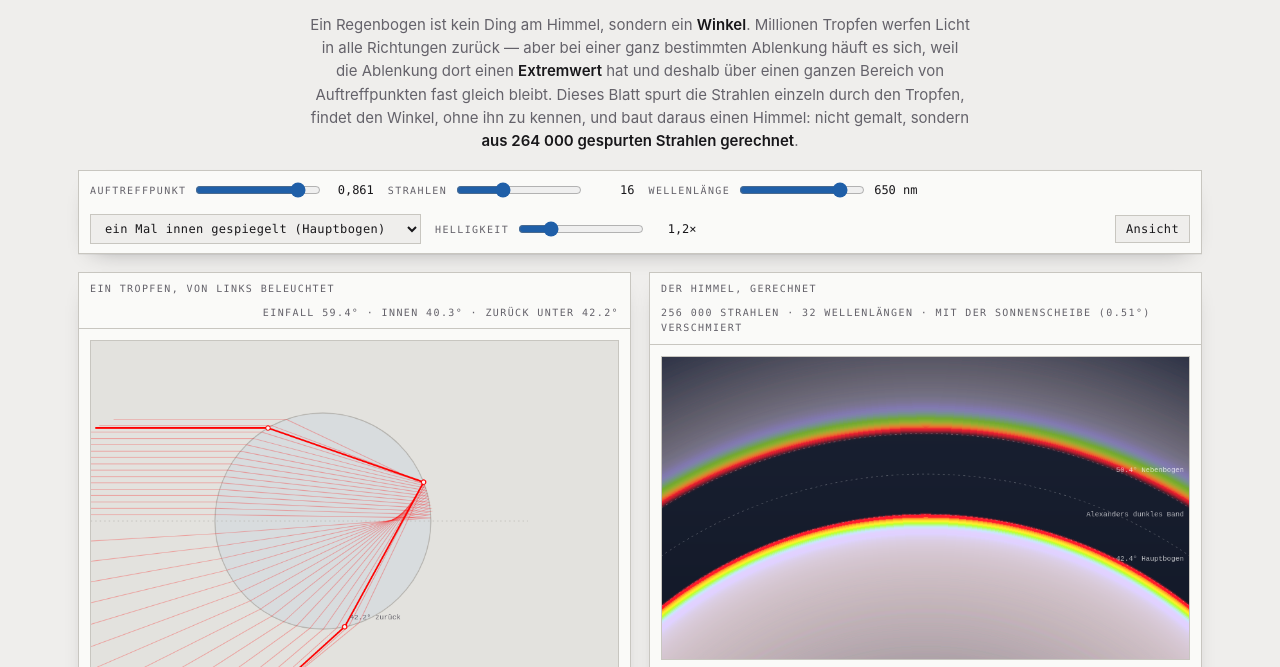
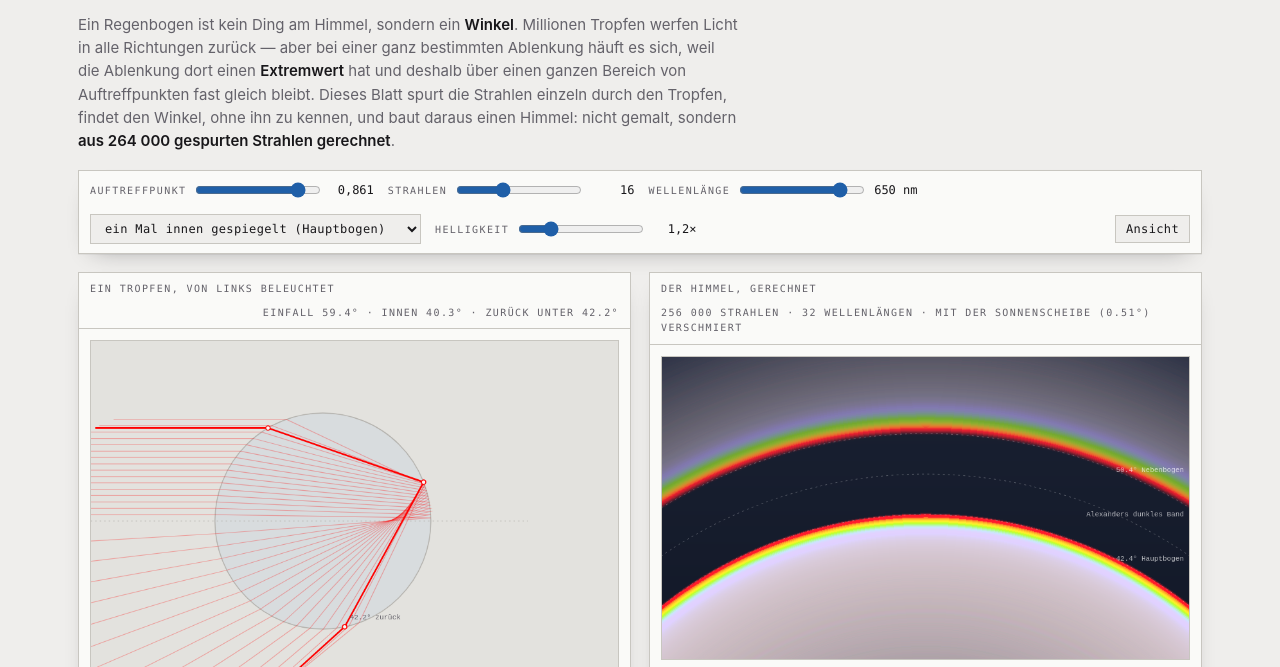
Before and after one commit to ssims437/regenbogen, a plain HTML site: page index.html in a window 1280 px wide. Shown: the part 125-792 px from the top of the page. Drawn offline with Linux system fonts and the light colour scheme.

Commit message:
Vorspann linksbuendig statt zentriert

```diff
--- a/index.html
+++ b/index.html
@@ -54,7 +54,7 @@
   h1 { font-family:var(--f-fest); font-weight:700; font-size:clamp(24px,4.2vw,40px);
     line-height:1.06; letter-spacing:-.03em; margin:0; text-wrap:balance; }
   h1 span { color:var(--rot); }
-  .vorspann { max-width:70ch; color:var(--leise); margin:0 auto; text-align:center; }
+  .vorspann { max-width:70ch; color:var(--leise); margin:0; }
   .vorspann b { color:var(--tinte); font-weight:600; }
 
   .leiste { display:flex; gap:14px; flex-wrap:wrap; align-items:center;
```
